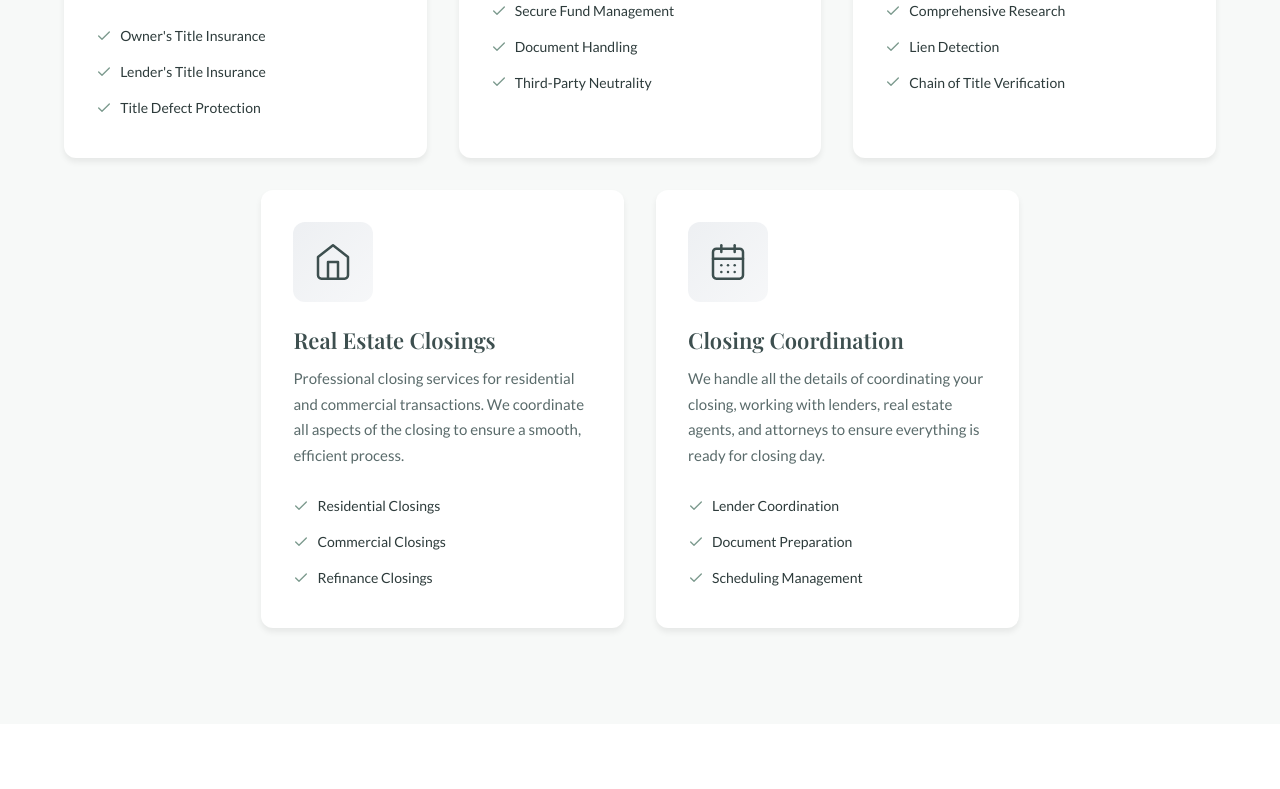
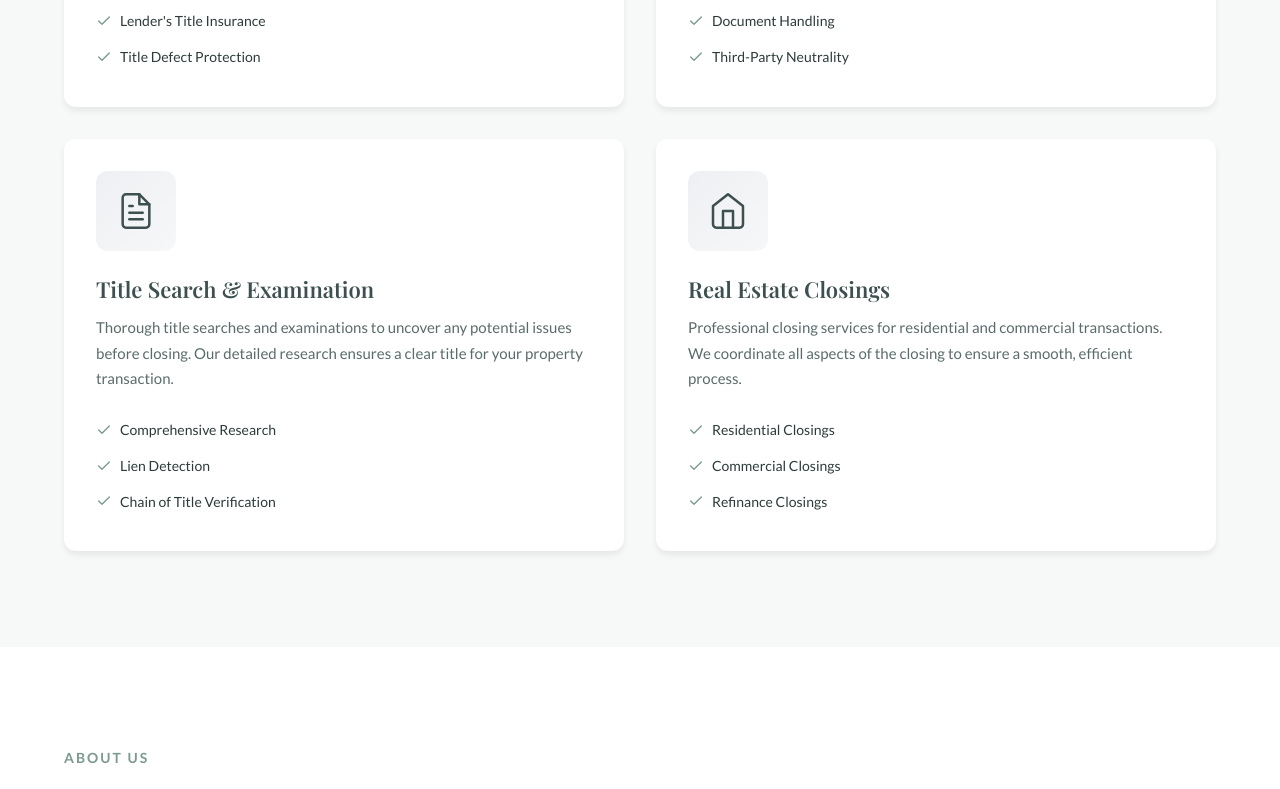
Before and after one commit to garrettanglin-rgb/Middle-Tennessee-Title, a React (Vite) app: page / in a window 1280 px wide. Shown: the part 1440-2229 px from the top of the page. Built offline with nearby package versions, Linux system fonts and the light colour scheme; a web font is replaced by a local one.

Commit message:
Reduce to 4 services with 2x2 grid layout
- Remove Closing Coordination service (too similar to Real Estate Closings)
- Update service card width to 50% for clean 2x2 grid
- Update footer services list

https://claude.ai/code/session_01BS9grgtijU3Ci3JrhvARF1

```diff
--- a/src/components/Footer.tsx
+++ b/src/components/Footer.tsx
@@ -43,7 +43,6 @@ const Footer = () => {
               <li><a href="#services">Escrow Services</a></li>
               <li><a href="#services">Title Search</a></li>
               <li><a href="#services">Real Estate Closings</a></li>
-              <li><a href="#services">Closing Coordination</a></li>
             </ul>
           </div>
 
--- a/src/components/Services.css
+++ b/src/components/Services.css
@@ -11,8 +11,8 @@
 }
 
 .service-card {
-  flex: 0 1 calc(33.333% - 1.34rem);
-  max-width: calc(33.333% - 1.34rem);
+  flex: 0 1 calc(50% - 1rem);
+  max-width: calc(50% - 1rem);
   background: var(--color-white);
   border-radius: var(--radius-lg);
   padding: 2rem;
--- a/src/components/Services.tsx
+++ b/src/components/Services.tsx
@@ -49,25 +49,6 @@ const services = [
     description: 'Professional closing services for residential and commercial transactions. We coordinate all aspects of the closing to ensure a smooth, efficient process.',
     features: ['Residential Closings', 'Commercial Closings', 'Refinance Closings']
   },
-  {
-    icon: (
-      <svg xmlns="http://www.w3.org/2000/svg" width="40" height="40" viewBox="0 0 24 24" fill="none" stroke="currentColor" strokeWidth="1.5" strokeLinecap="round" strokeLinejoin="round">
-        <rect x="3" y="4" width="18" height="18" rx="2" ry="2"></rect>
-        <line x1="16" y1="2" x2="16" y2="6"></line>
-        <line x1="8" y1="2" x2="8" y2="6"></line>
-        <line x1="3" y1="10" x2="21" y2="10"></line>
-        <path d="M8 14h.01"></path>
-        <path d="M12 14h.01"></path>
-        <path d="M16 14h.01"></path>
-        <path d="M8 18h.01"></path>
-        <path d="M12 18h.01"></path>
-        <path d="M16 18h.01"></path>
-      </svg>
-    ),
-    title: 'Closing Coordination',
-    description: 'We handle all the details of coordinating your closing, working with lenders, real estate agents, and attorneys to ensure everything is ready for closing day.',
-    features: ['Lender Coordination', 'Document Preparation', 'Scheduling Management']
-  },
 ];
 
 const Services = () => {
```
